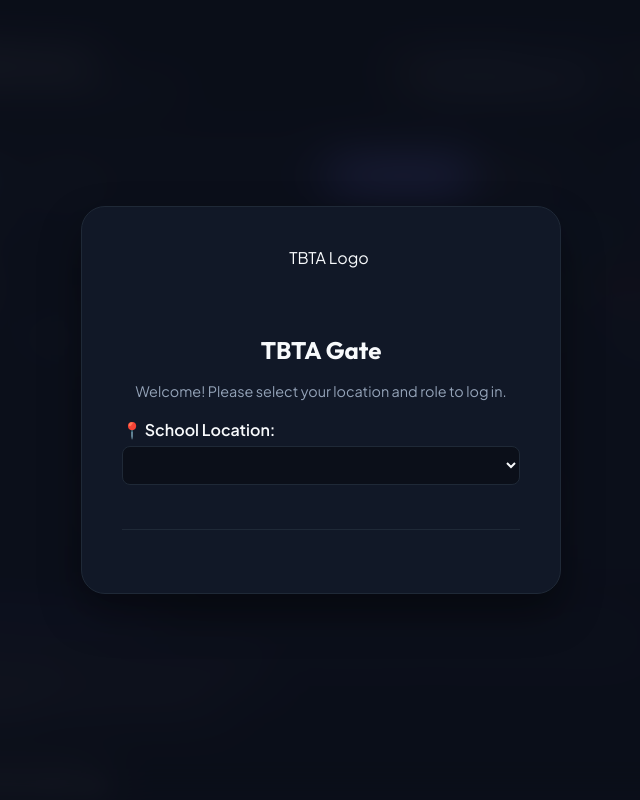
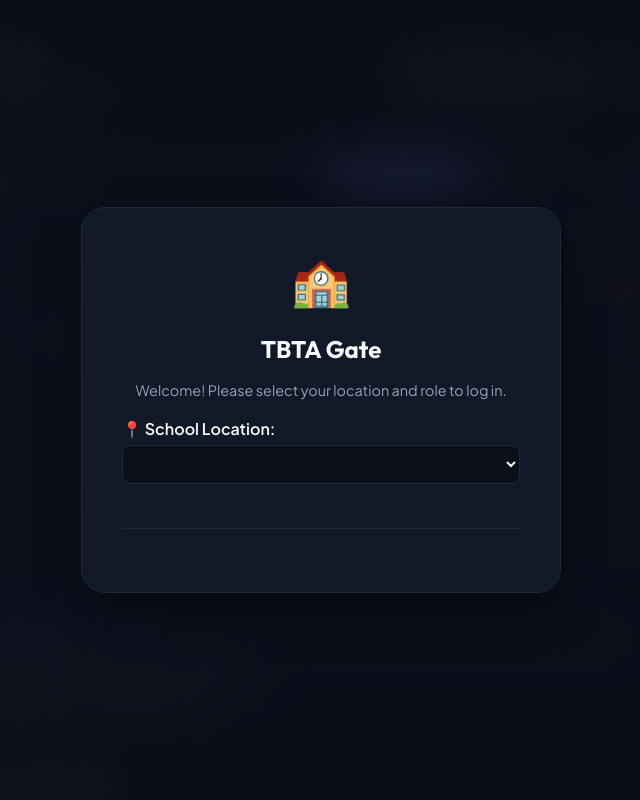
Before and after one commit to manivask/attendance-tracker, a plain HTML site: page index.html in a window 1280 px wide. Shown: the top 800 px of the page, without its empty margins (319-959 px from the left). Drawn offline with Linux system fonts and the light colour scheme; no server answers.

Commit message:
Revert logo to emoji

```diff
--- a/index.html
+++ b/index.html
@@ -16,7 +16,7 @@
     <!-- Security Gate Screen -->
     <div class="pin-gate-overlay" id="pin-gate-overlay">
         <div class="pin-gate-card" style="max-width: 480px; width: 100%;">
-            <img src="https://www.tampabaytamilacademy.org/favicon.ico" alt="TBTA Logo" style="height: 60px; margin-bottom: 12px; border-radius: 50%;">
+            <span class="pin-gate-icon">🏫</span>
             <h2>TBTA Gate</h2>
             <p>Welcome! Please select your location and role to log in.</p>
 
@@ -124,7 +124,7 @@
         <!-- Header -->
         <header class="app-header">
             <div class="logo-area">
-                <img src="https://www.tampabaytamilacademy.org/favicon.ico" alt="TBTA Logo" style="height: 48px; border-radius: 50%; border: 2px solid var(--accent-color);">
+                <span class="logo-icon">🏫</span>
                 <div class="logo-text">
                     <h1>TBTA Portal</h1>
                     <p>Attendance &amp; Auditing Dashboard</p>
```
